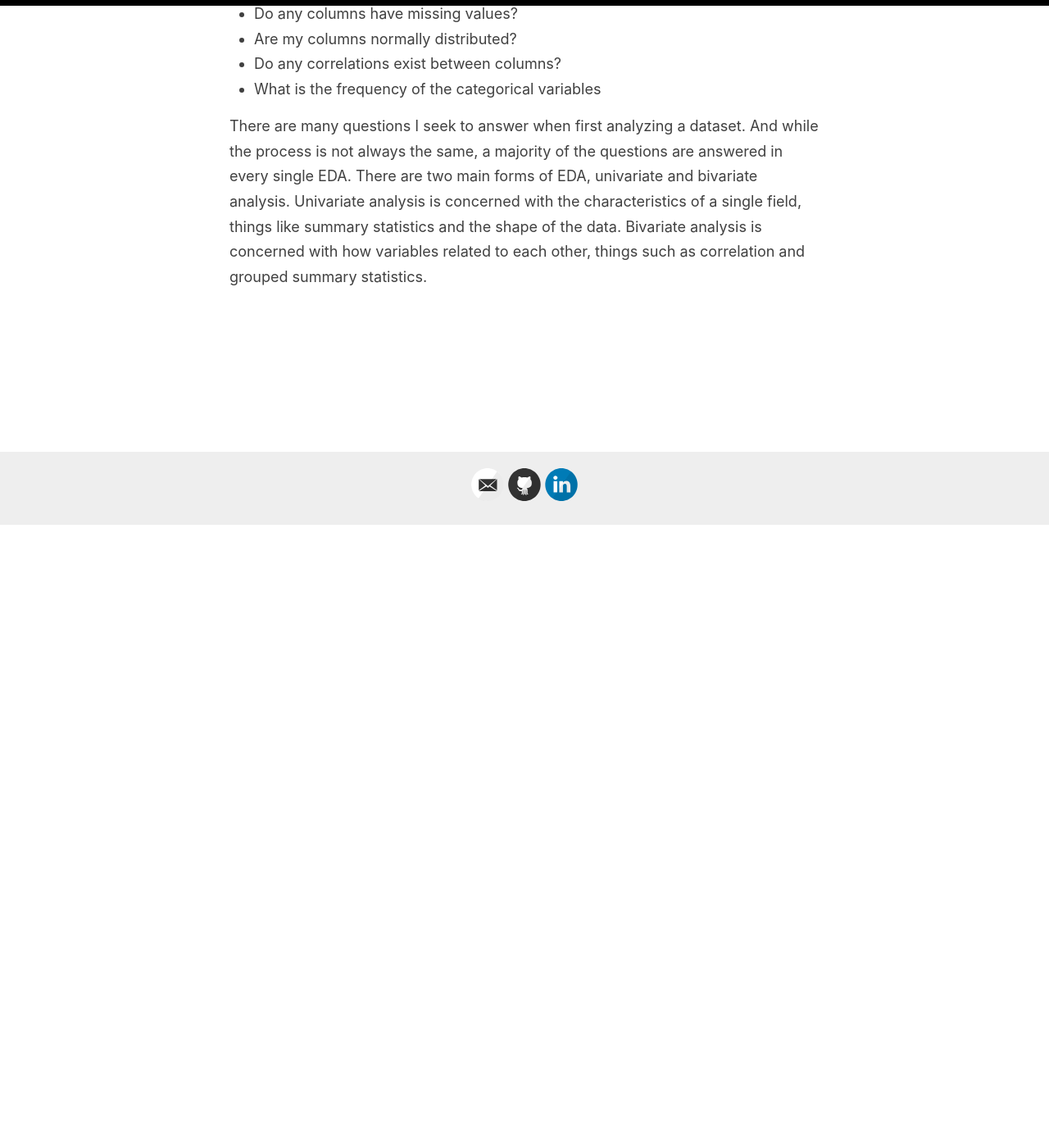
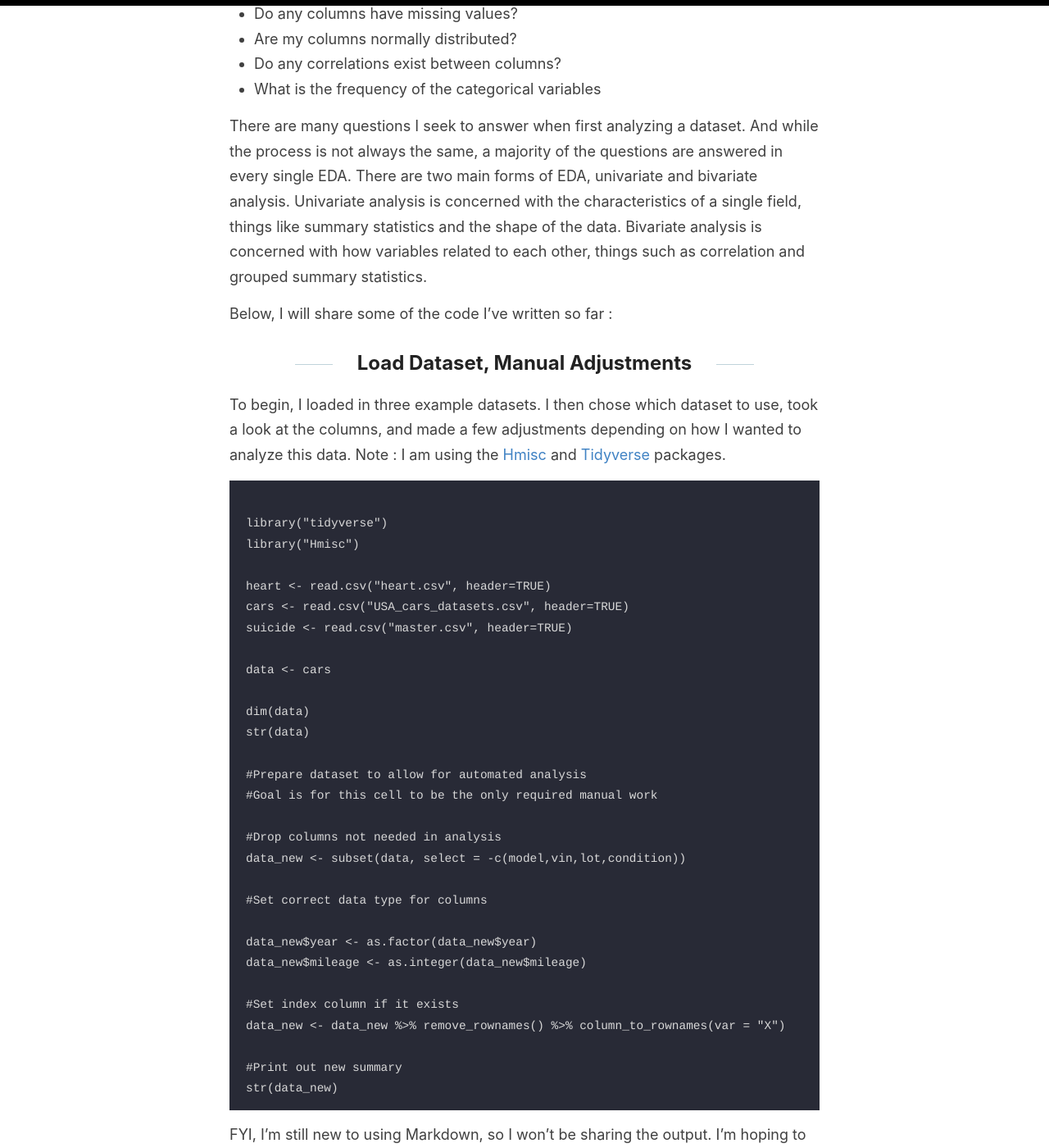
Before and after one commit to Murrkeys/Murrkeys.github.io, a Jekyll site: the page built from _posts/2020-5-29-Automated-EDA-R.md, in a window 1280 px wide and 1400 px high, scrolled down 760 px. Shown: the whole window at 82% size. Built offline with Jekyll 4.4.1, drawn with Linux system fonts in a browser that asks for light colours; some of the changed text lies outside the part shown.

Commit message:
Update 2020-5-29-Automated-EDA-R.md

```diff
--- a/_posts/2020-5-29-Automated-EDA-R.md
+++ b/_posts/2020-5-29-Automated-EDA-R.md
@@ -17,3 +17,72 @@
 </ul>
 
 There are many questions I seek to answer when first analyzing a dataset. And while the process is not always the same, a majority of the questions are answered in every single EDA.  There are two main forms of EDA, univariate and bivariate analysis.  Univariate analysis is concerned with the characteristics of a single field, things like summary statistics and the shape of the data.  Bivariate analysis is concerned with how variables related to each other, things such as correlation and grouped summary statistics.
+
+Below, I will share some of the code I've written so far :
+
+## Load Dataset, Manual Adjustments
+
+To begin, I loaded in three example datasets. I then chose which dataset to use, took a look at the columns, and made a few adjustments depending on how I wanted to analyze this data. Note : I am using the [Hmisc](https://cran.r-project.org/web/packages/Hmisc/index.html) and [Tidyverse](https://www.tidyverse.org/packages/#installation-and-use) packages.
+
+~~~~
+
+library("tidyverse")
+library("Hmisc")
+
+heart <- read.csv("heart.csv", header=TRUE)
+cars <- read.csv("USA_cars_datasets.csv", header=TRUE)
+suicide <- read.csv("master.csv", header=TRUE)
+
+data <- cars
+
+dim(data)
+str(data)
+
+#Prepare dataset to allow for automated analysis
+#Goal is for this cell to be the only required manual work
+
+#Drop columns not needed in analysis
+data_new <- subset(data, select = -c(model,vin,lot,condition))
+
+#Set correct data type for columns
+
+data_new$year <- as.factor(data_new$year)
+data_new$mileage <- as.integer(data_new$mileage)
+
+#Set index column if it exists
+data_new <- data_new %>% remove_rownames() %>% column_to_rownames(var = "X")
+
+#Print out new summary
+str(data_new)
+~~~~
+
+FYI, I'm still new to using Markdown, so I won't be sharing the output. I'm hoping to set up RMarkdown and Jupyter notebooks to use in my blog soon!
+
+## Univariate Analysis
+Next, I will share some examples of the univariate analysis I performed.  This analysis is different depending on the data type of the field (integer or categorical in this case).
+
+First, I wrote a function that calculates the summary statistics (mean,median,percentiles,etc) for the numeric columns and the frequency tables for the categorical columns. The results are stored in a list so I can access them in my later report :
+
+~~~~
+#Function for univariate descriptive statistics for each column
+
+num_descrip_stat <- function(x) {
+
+    if (class(x) == 'integer'){
+        y <- summary(x)}
+
+    if (class(x) == 'factor'){
+        a <- table(x)
+        b <- as.data.frame(a)
+        c <- round(100*prop.table(a),digits=2)
+        b$Percentage <- c
+        y<-b}
+
+    return(y)
+}
+
+#Create list with univariate descriptive statistics for each column
+
+output_list <- lapply(data_new, num_descrip_stat)
+
+~~~~
```
